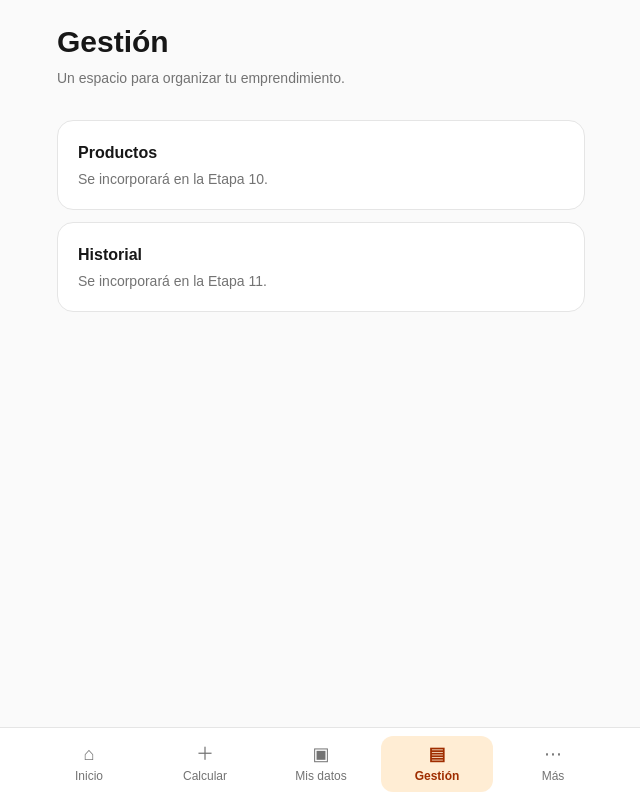
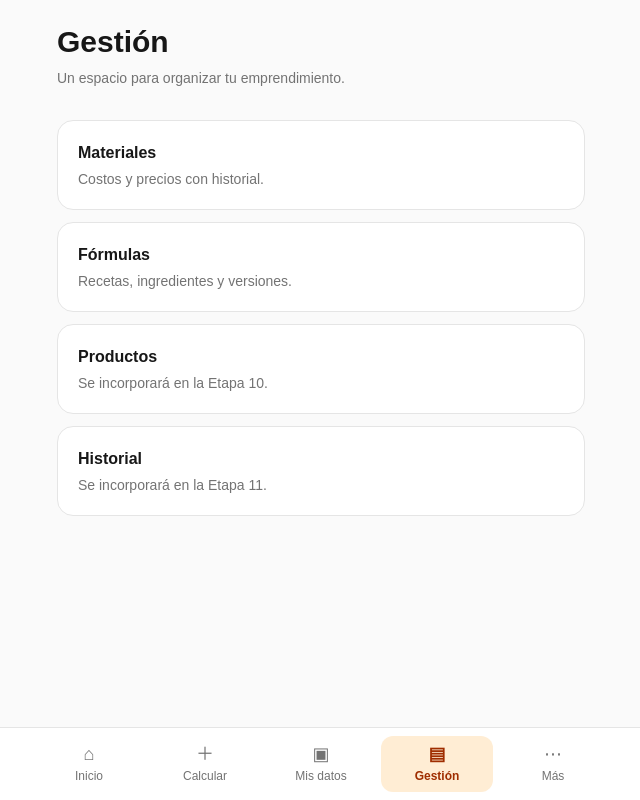
Before and after one commit to BrendaAguero/Calculadora, a Next.js app: page /gestion in a window 1280 px wide. Shown: the whole page, without its empty margins (319-959 px from the left). Built offline with nearby package versions, Linux system fonts and the light colour scheme.

Commit message:
Etapa 8: agregar acceso a formulas en Gestion

```diff
--- a/app/gestion/page.tsx
+++ b/app/gestion/page.tsx
@@ -1,5 +1,11 @@
+import Link from "next/link";
 import { AppShell } from "@/components/app-shell";
 
 export default function GestionPage() {
-  return <AppShell><h1 className="text-3xl font-bold">Gestión</h1><p className="mt-2 text-sm text-neutral-500">Un espacio para organizar tu emprendimiento.</p><div className="mt-8 grid gap-3"><div className="rounded-2xl border border-neutral-200 bg-white p-5 dark:border-neutral-800 dark:bg-neutral-900"><h2 className="font-semibold">Productos</h2><p className="mt-1 text-sm text-neutral-500">Se incorporará en la Etapa 10.</p></div><div className="rounded-2xl border border-neutral-200 bg-white p-5 dark:border-neutral-800 dark:bg-neutral-900"><h2 className="font-semibold">Historial</h2><p className="mt-1 text-sm text-neutral-500">Se incorporará en la Etapa 11.</p></div></div></AppShell>;
+  return <AppShell><h1 className="text-3xl font-bold">Gestión</h1><p className="mt-2 text-sm text-neutral-500">Un espacio para organizar tu emprendimiento.</p><div className="mt-8 grid gap-3">
+    <Link href="/materials" className="rounded-2xl border border-neutral-200 bg-white p-5 dark:border-neutral-800 dark:bg-neutral-900"><h2 className="font-semibold">Materiales</h2><p className="mt-1 text-sm text-neutral-500">Costos y precios con historial.</p></Link>
+    <Link href="/formulas" className="rounded-2xl border border-neutral-200 bg-white p-5 dark:border-neutral-800 dark:bg-neutral-900"><h2 className="font-semibold">Fórmulas</h2><p className="mt-1 text-sm text-neutral-500">Recetas, ingredientes y versiones.</p></Link>
+    <div className="rounded-2xl border border-neutral-200 bg-white p-5 dark:border-neutral-800 dark:bg-neutral-900"><h2 className="font-semibold">Productos</h2><p className="mt-1 text-sm text-neutral-500">Se incorporará en la Etapa 10.</p></div>
+    <div className="rounded-2xl border border-neutral-200 bg-white p-5 dark:border-neutral-800 dark:bg-neutral-900"><h2 className="font-semibold">Historial</h2><p className="mt-1 text-sm text-neutral-500">Se incorporará en la Etapa 11.</p></div>
+  </div></AppShell>;
 }
```
